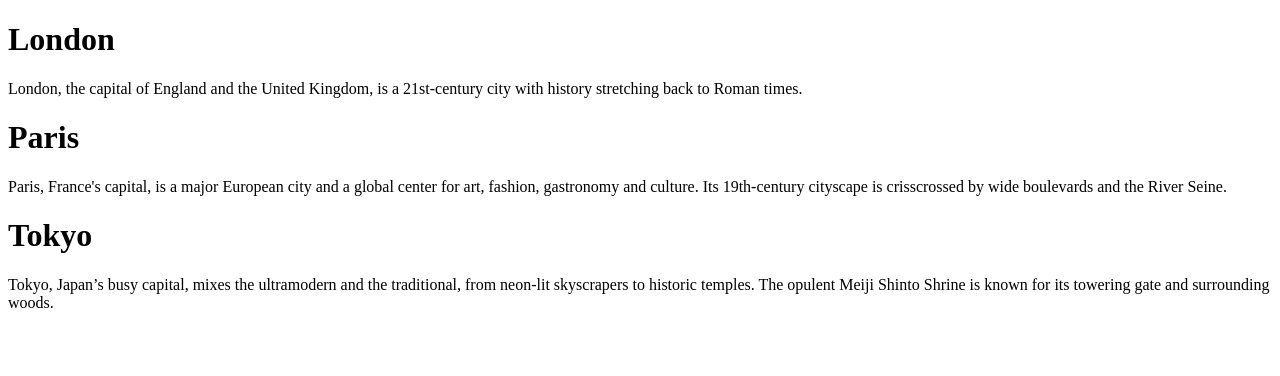
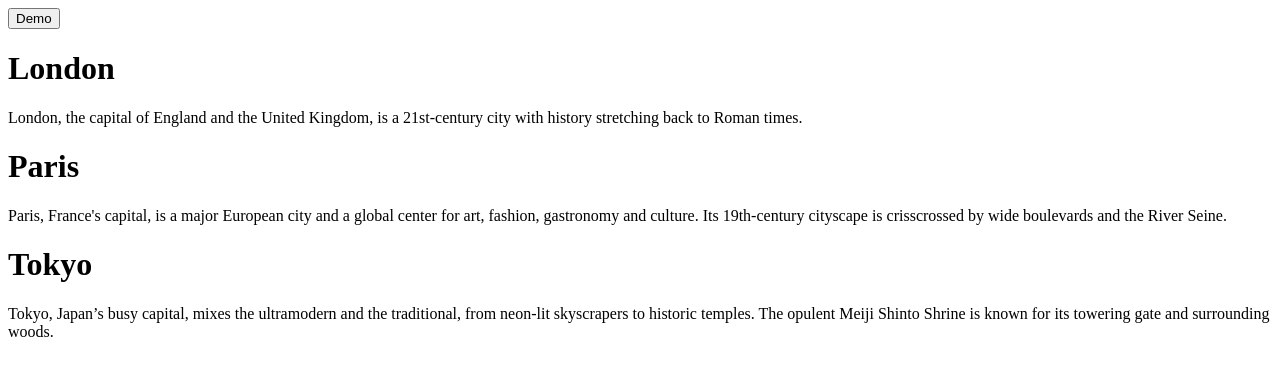
Before and after one commit to it-code-lab/angular-application, an Angular app: page / in a window 1280 px wide. Shown: the top 376 px of the page. Built offline with nearby package versions, Linux system fonts and the light colour scheme.

Commit message:
Event Binding Demo

```diff
--- a/src/app/app.component.html
+++ b/src/app/app.component.html
@@ -1,3 +1,4 @@
+<app-home></app-home>
 <div>
   <h1 id="london">London</h1>
   <p>London, the capital of England and the United Kingdom, is a 21st-century city with history stretching back to
--- a/src/app/home/home.component.html
+++ b/src/app/home/home.component.html
@@ -1 +1 @@
-<p>home works!</p>
+<button (click)="showMsg()"> Demo </button>
--- a/src/app/home/home.component.ts
+++ b/src/app/home/home.component.ts
@@ -12,4 +12,8 @@ export class HomeComponent implements OnInit {
   ngOnInit(): void {
   }
 
+  showMsg(){
+    alert("Event Triggered")
+  }
+
 }
```
